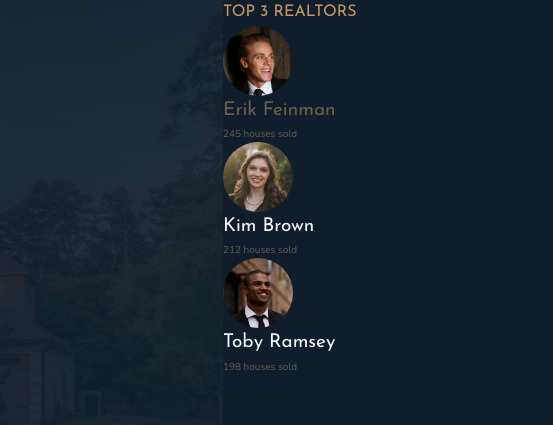
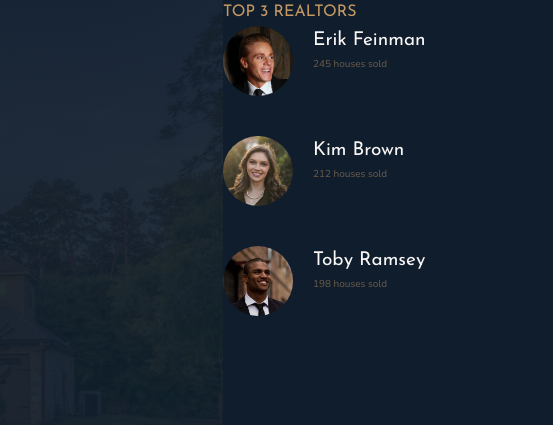
Before and after one commit to daltavida/Nexter, a website: page index.html in a window 1280 px wide. Shown: the top 425 px of the page, 727-1280 px from the left. Drawn offline with nearby package versions, Linux system fonts and the light colour scheme.

Commit message:
Make grid gap responsive

```diff
--- a/index.html
+++ b/index.html
@@ -36,7 +36,7 @@
       <div class="realtors__list">
         <img src="img/realtor-1.jpeg" alt="Realtor 1" class="realtors__img" />
         <div class="realtors__details">
-          <h4 class="heading-4 heading--4-light">Erik Feinman</h4>
+          <h4 class="heading-4 heading-4--light">Erik Feinman</h4>
           <p class="realtors__sold">245 houses sold</p>
         </div>
         <img src="img/realtor-2.jpeg" alt="Realtor 2" class="realtors__img" />
--- a/sass/_realtors.scss
+++ b/sass/_realtors.scss
@@ -4,6 +4,9 @@
 
   &__list {
     display: grid;
+    grid-template-columns: min-content max-content;
+    grid-column-gap: 20px;
+    grid-row-gap: 5vh;
   }
 
   &__img {
```
Also changed, not shown: css/style.css.
